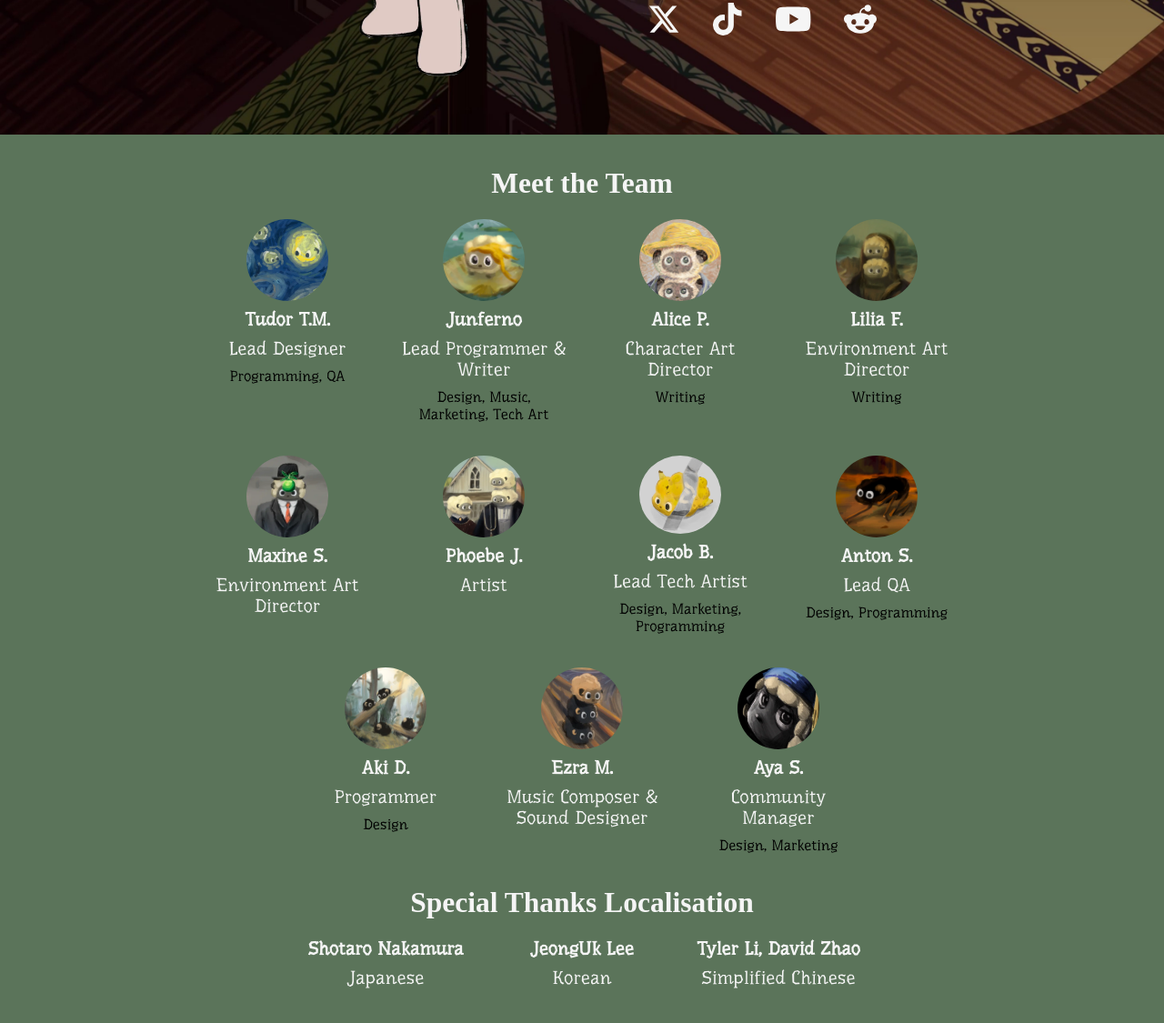
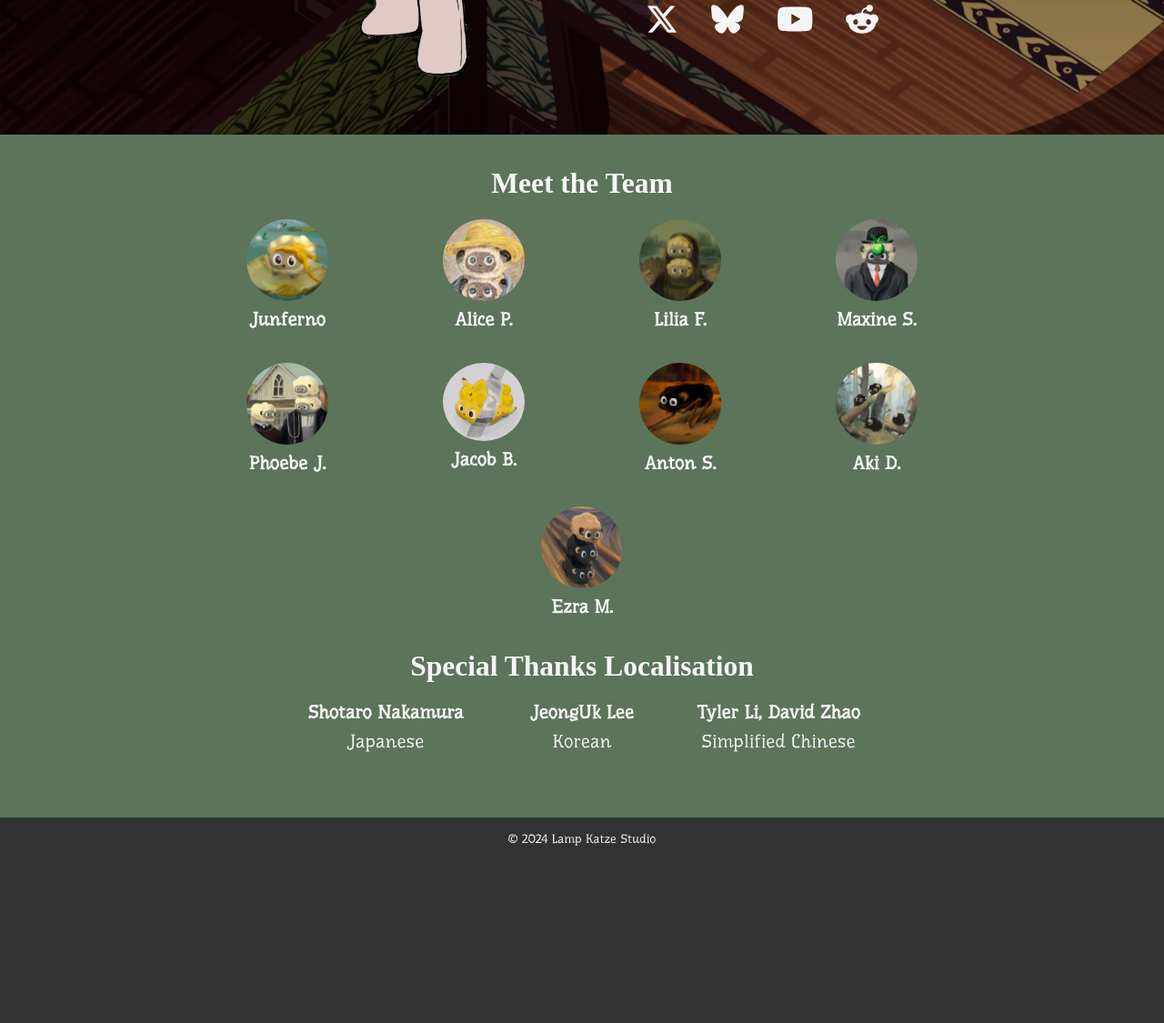
Before and after one commit to Lamp-Katze-Studio/Lamp-Katze-Studio.github.io, a plain HTML site: page index.html in a window 1280 px wide. Shown: the part 2277-3402 px from the top of the page at 91% size. After the commit the page ends 3222 px from the top, so only its background shows below. Drawn offline with Linux system fonts and the light colour scheme; a web font is replaced by a local one.

Commit message:
Update website

```diff
--- a/index.html
+++ b/index.html
@@ -70,8 +70,8 @@
 						<a href="https://twitter.com/SLEEP_HERD" target="_blank">
 							<svg xmlns="http://www.w3.org/2000/svg" viewBox="0 0 512 512"><!--!Font Awesome Free 6.5.2 by @fontawesome - https://fontawesome.com License - https://fontawesome.com/license/free Copyright 2024 Fonticons, Inc.--><path d="M389.2 48h70.6L305.6 224.2 487 464H345L233.7 318.6 106.5 464H35.8L200.7 275.5 26.8 48H172.4L272.9 180.9 389.2 48zM364.4 421.8h39.1L151.1 88h-42L364.4 421.8z"/></svg>
 						</a>
-						<a href="https://www.tiktok.com/@sleep.herd" target="_blank">
-							<svg xmlns="http://www.w3.org/2000/svg" viewBox="0 0 448 512"><!--!Font Awesome Free 6.5.2 by @fontawesome - https://fontawesome.com License - https://fontawesome.com/license/free Copyright 2024 Fonticons, Inc.--><path d="M448 209.9a210.1 210.1 0 0 1 -122.8-39.3V349.4A162.6 162.6 0 1 1 185 188.3V278.2a74.6 74.6 0 1 0 52.2 71.2V0l88 0a121.2 121.2 0 0 0 1.9 22.2h0A122.2 122.2 0 0 0 381 102.4a121.4 121.4 0 0 0 67 20.1z"/></svg>
+						<a href="https://bsky.app/profile/sleep-herd.bsky.social" target="_blank">
+							<svg xmlns="http://www.w3.org/2000/svg" viewBox="0 0 512 512"><!--!Font Awesome Free 6.7.2 by @fontawesome - https://fontawesome.com License - https://fontawesome.com/license/free Copyright 2025 Fonticons, Inc.--><path d="M111.8 62.2C170.2 105.9 233 194.7 256 242.4c23-47.6 85.8-136.4 144.2-180.2c42.1-31.6 110.3-56 110.3 21.8c0 15.5-8.9 130.5-14.1 149.2C478.2 298 412 314.6 353.1 304.5c102.9 17.5 129.1 75.5 72.5 133.5c-107.4 110.2-154.3-27.6-166.3-62.9l0 0c-1.7-4.9-2.6-7.8-3.3-7.8s-1.6 3-3.3 7.8l0 0c-12 35.3-59 173.1-166.3 62.9c-56.5-58-30.4-116 72.5-133.5C100 314.6 33.8 298 15.7 233.1C10.4 214.4 1.5 99.4 1.5 83.9c0-77.8 68.2-53.4 110.3-21.8z"/></svg>
 						</a>
 						<a href="https://www.youtube.com/@LampKatze" target="_blank">
 							<svg xmlns="http://www.w3.org/2000/svg" viewBox="0 0 576 512"><!--!Font Awesome Free 6.5.2 by @fontawesome - https://fontawesome.com License - https://fontawesome.com/license/free Copyright 2024 Fonticons, Inc.--><path d="M549.7 124.1c-6.3-23.7-24.8-42.3-48.3-48.6C458.8 64 288 64 288 64S117.2 64 74.6 75.5c-23.5 6.3-42 24.9-48.3 48.6-11.4 42.9-11.4 132.3-11.4 132.3s0 89.4 11.4 132.3c6.3 23.7 24.8 41.5 48.3 47.8C117.2 448 288 448 288 448s170.8 0 213.4-11.5c23.5-6.3 42-24.2 48.3-47.8 11.4-42.9 11.4-132.3 11.4-132.3s0-89.4-11.4-132.3zm-317.5 213.5V175.2l142.7 81.2-142.7 81.2z"/></svg>
@@ -87,67 +87,40 @@
 				<h1>Meet the Team</h1>
 				<div class="team-info">
 					<div class="team-member">
-						<img src="./assets/images/sheep/sheep_9.webp">
-						<h4>Tudor T.M.</h4>
-						<p>Lead Designer</p>
-						<p class="secondary-role">Programming, QA</p>
-					</div>
-					<div class="team-member">
 						<img src="./assets/images/sheep/sheep_1.webp">
 						<h4>Junferno</h4>
-						<p>Lead Programmer & Writer</p>
-						<p class="secondary-role">Design, Music, Marketing, Tech Art</p>
 					</div>
 					<div class="team-member">
 						<img src="./assets/images/sheep/sheep_5.webp">
 						<h4>Alice P.</h4>
-						<p>Character Art Director</p>
-						<p class="secondary-role">Writing</p>
 					</div>
 					<div class="team-member">
 						<img src="./assets/images/sheep/sheep_4.webp">
 						<h4>Lilia F.</h4>
-						<p>Environment Art Director</p>
-						<p class="secondary-role">Writing</p>
 					</div>
 					<div class="team-member">
 						<img src="./assets/images/sheep/sheep_8.webp">
 						<h4>Maxine S.</h4>
-						<p>Environment Art Director</p>
 					</div>
 					<div class="team-member">
 						<img src="./assets/images/sheep/sheep_11.webp">
 						<h4>Phoebe J.</h4>
-						<p>Artist</p>
 					</div>
                     <div class="team-member">
                         <img src="./assets/images/sheep/sheep_6.webp">
                         <h4>Jacob B.</h4>
-                        <p>Lead Tech Artist</p>
-						<p class="secondary-role">Design, Marketing, Programming</p>
                     </div>
 					<div class="team-member">
 						<img src="./assets/images/sheep/sheep_2.webp">
 						<h4>Anton S.</h4>
-						<p>Lead QA</p>
-						<p class="secondary-role">Design, Programming</p>
 					</div>
 					<div class="team-member">
 						<img src="./assets/images/sheep/sheep_10.webp">
 						<h4>Aki D.</h4>
-						<p>Programmer</p>
-						<p class="secondary-role">Design</p>
 					</div>
 					<div class="team-member">
 						<img src="./assets/images/sheep/sheep_3.webp">
 						<h4>Ezra M.</h4>
-						<p>Music Composer & Sound Designer</p>
-					</div>
-					<div class="team-member">
-						<img src="./assets/images/sheep/sheep_7.webp">
-						<h4>Aya S.</h4>
-						<p>Community Manager</p>
-						<p class="secondary-role">Design, Marketing</p>
 					</div>
 				</div>
 				<h1>Special Thanks Localisation</h1>
```
Also changed, not shown: press/index.html (+3 -20 lines).
